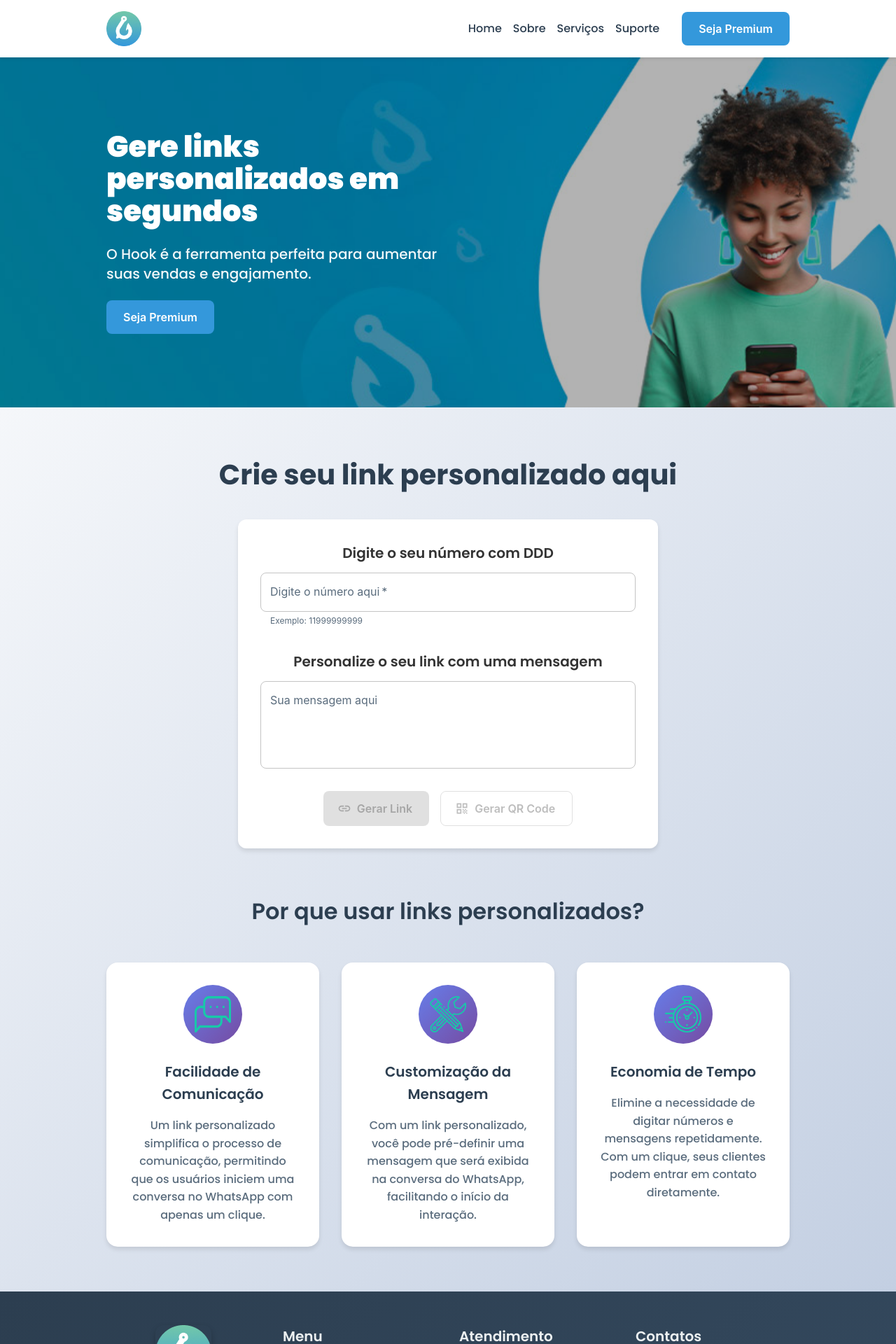
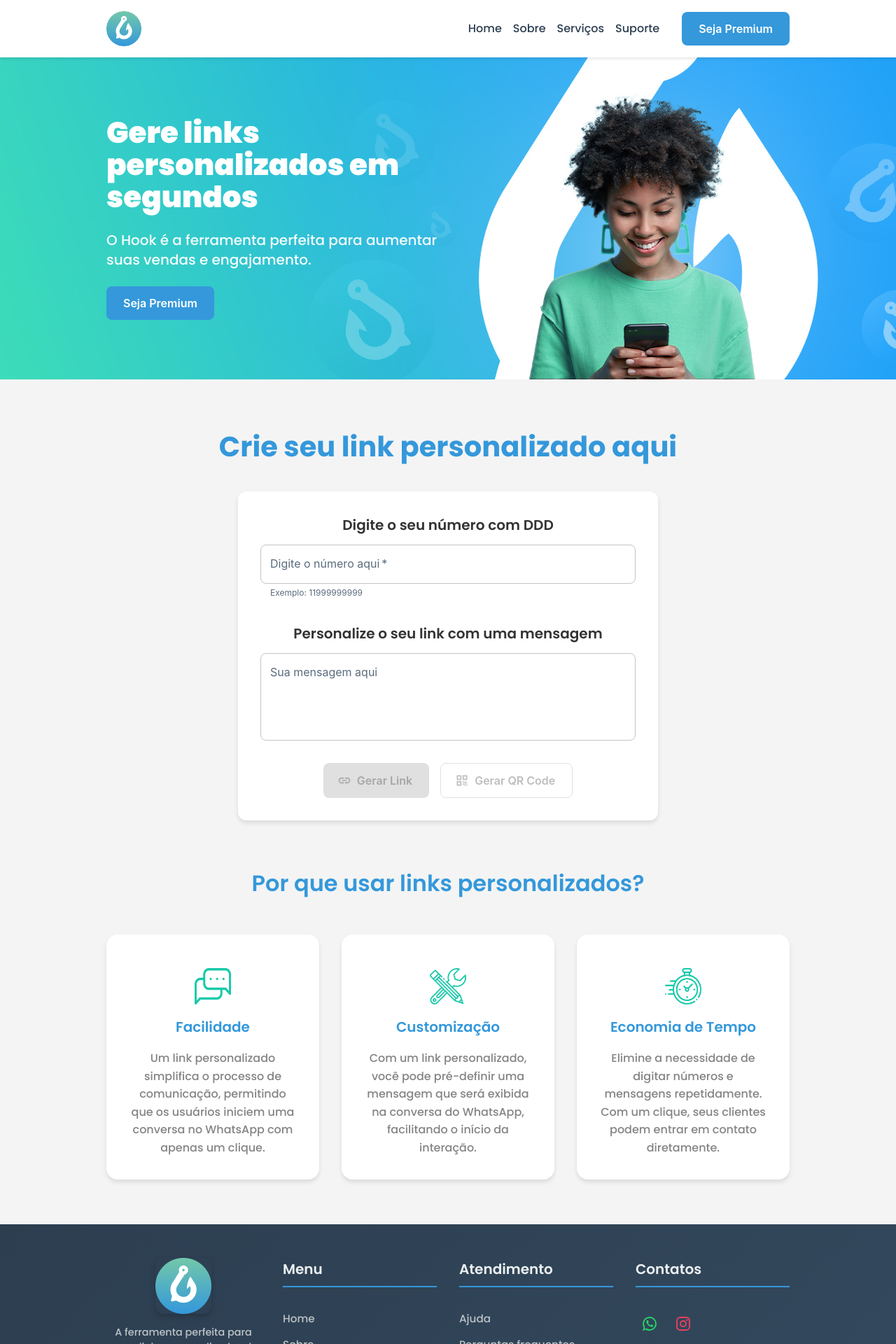
Before and after one commit to DevNandoRd/Projeto-Hooke, a Next.js app: page / in a window 1280 px wide. Shown: the top 1920 px of the page at 70% size. Built offline with nearby package versions, Linux system fonts and the light colour scheme.

Commit message:
Atualizações

```diff
--- a/components/Banner/Banner.module.css
+++ b/components/Banner/Banner.module.css
@@ -1,24 +1,13 @@
 .container {
   display: flex;
   align-items: center;
-  min-height: 500px;
-  padding: 40px 0;
+  min-height: 460px;
+  padding: 60px 0;
   background-image: url(/assets/banner.jpg);
   background-position: top center;
-  background-size: cover;
+  background-size: ;
   background-repeat: no-repeat;
   position: relative;
-}
-
-.container::before {
-  content: '';
-  position: absolute;
-  top: 0;
-  left: 0;
-  right: 0;
-  bottom: 0;
-  background: rgba(0, 0, 0, 0.3);
-  z-index: 1;
 }
 
 .content {
@@ -52,16 +41,19 @@
 
 .ctaButton {
   align-self: flex-start;
-  padding: 12px 32px;
+  padding: 12px 50px;
   font-size: 1.1rem;
   font-weight: 600;
   transition: all 0.3s ease;
-  border-radius: 8px;
+  border-radius: 15px;
+  background-color: var(--Azul);
+  color: rgb(255, 255, 255);
 }
 
 .ctaButton:hover {
   transform: scale(1.05);
-  box-shadow: 0 8px 25px rgba(52, 152, 219, 0.3);
+  background-color: var(--Verde);
+  box-shadow: 0 8px 25px rgba(32, 32, 32, 0.171);
 }
 
 /* Mobile Styles */
--- a/components/Main/Main.jsx
+++ b/components/Main/Main.jsx
@@ -15,12 +15,12 @@ const Main = () => {
   const features = [
     {
       icon: '/assets/comunicacao.png',
-      title: 'Facilidade de Comunicação',
+      title: 'Facilidade',
       description: 'Um link personalizado simplifica o processo de comunicação, permitindo que os usuários iniciem uma conversa no WhatsApp com apenas um clique.'
     },
     {
       icon: '/assets/personalizado.png',
-      title: 'Customização da Mensagem',
+      title: 'Customização',
       description: 'Com um link personalizado, você pode pré-definir uma mensagem que será exibida na conversa do WhatsApp, facilitando o início da interação.'
     },
     {
--- a/components/Main/Main.module.css
+++ b/components/Main/Main.module.css
@@ -1,6 +1,6 @@
 .container {
   padding: 4rem 0;
-  background: linear-gradient(135deg, #f5f7fa 0%, #c3cfe2 100%);
+  background: linear-gradient(135deg, #f4f4f4 0%, #f4f4f4 100%);
   min-height: 100vh;
 }
 
@@ -12,7 +12,7 @@
 .mainTitle {
   font-size: 2.5rem;
   font-weight: 700;
-  color: #2c3e50;
+  color: var(--Azul);
   margin-bottom: 2rem;
   text-align: center;
 }
@@ -30,7 +30,7 @@
 .featuresTitle {
   font-size: 2rem;
   font-weight: 600;
-  color: #2c3e50;
+  color: var(--Azul);
   text-align: center;
   margin-bottom: 3rem;
 }
@@ -58,10 +58,7 @@
 }
 
 .featureIcon {
-  margin-bottom: 1.5rem;
   padding: 1rem;
-  background: linear-gradient(135deg, #667eea 0%, #764ba2 100%);
-  border-radius: 50%;
   display: flex;
   align-items: center;
   justify-content: center;
@@ -77,14 +74,14 @@
 .featureTitle {
   font-size: 1.25rem;
   font-weight: 600;
-  color: #2c3e50;
+  color: var(--Azul);
   margin: 0;
 }
 
 .featureDescription {
   font-size: 1rem;
   line-height: 1.6;
-  color: #5a6c7d;
+  color: #848484;
   margin: 0;
 }
 
```
Also changed, not shown: public/assets/banner.jpg.
